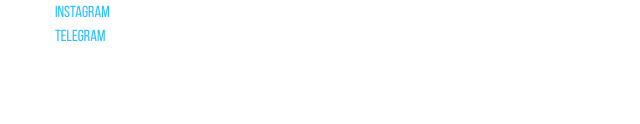
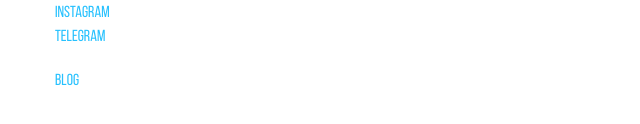
Before and after one commit to AlexandrBasan/AlexandrBasan.github.io, a plain HTML site: page index.html in a window 1280 px wide. Shown: the part 422-546 px from the top of the page, 30-670 px from the left. Drawn offline with nearby package versions, Linux system fonts and the light colour scheme.

Commit message:
blog link

```diff
--- a/index.html
+++ b/index.html
@@ -143,6 +143,10 @@ height="0" width="0" style="display:none;visibility:hidden"></iframe></noscript>
 						<li class='links'>
 							<a href='https://t.me/alexandr_basan' target='_blank'>Telegram</a>
 						</li>
+
+						<li class='links' style="padding-top: 20px;">
+							<a href='https://blog.alexandrbasan.com' target='_blank'>Blog</a>
+						</li>
 					</ul>
 				</p>
 				<!--<p>-->
```
